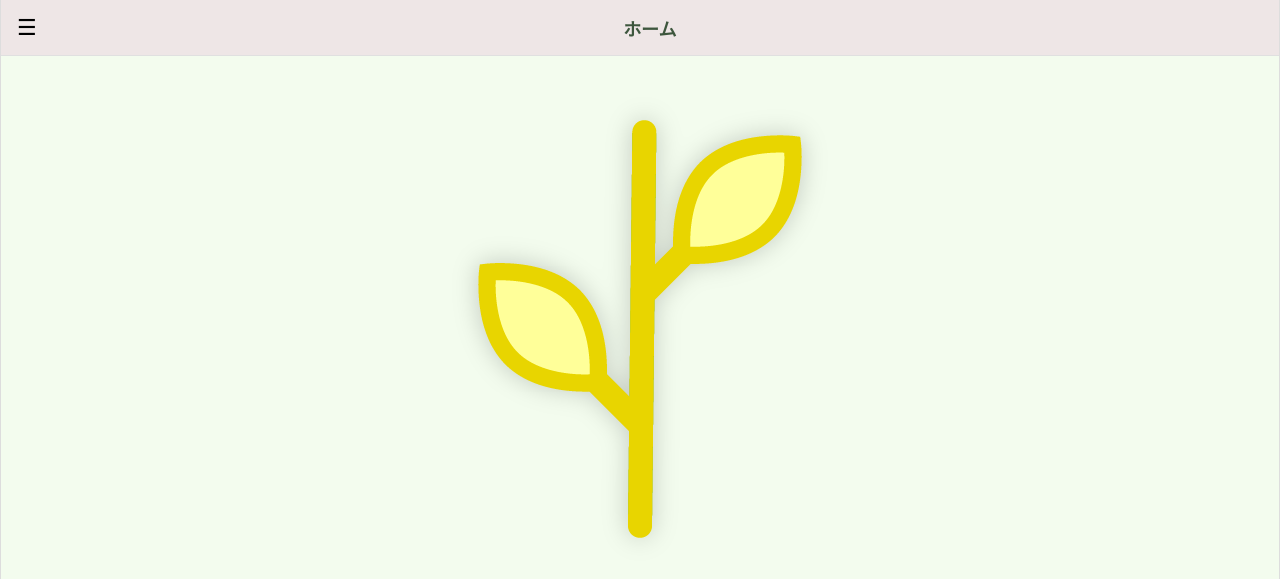
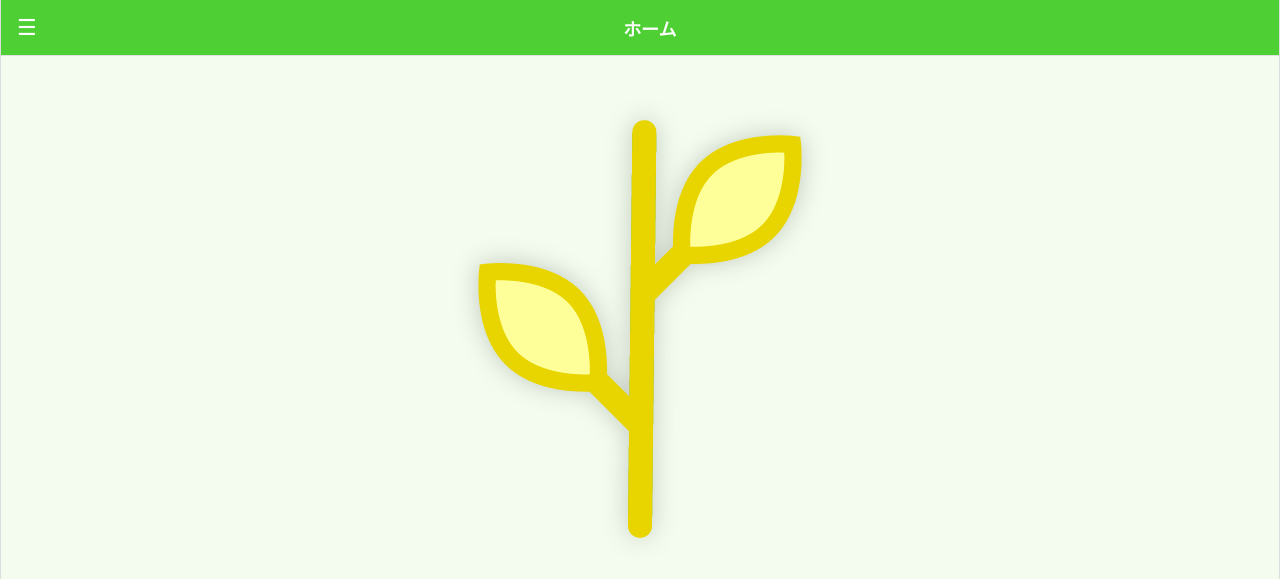
Before and after one commit to Takapass/TECH-JAM-RAIZAP, a Django app: page /home/ in a window 1280 px wide. Shown: the top 579 px of the page. Run offline with Django 5.2, Linux system fonts and the light colour scheme; a user stored in the database is signed in; data comes from the database, SQL or seed files in the repository; both versions use the stored data as it was after the commit; some web fonts are replaced.

Commit message:
ヘッダーの色変更

```diff
--- a/activities/static/activities/base.css
+++ b/activities/static/activities/base.css
@@ -30,7 +30,8 @@ body {
 .header {
     height: 56px;
     border-bottom: 1px solid #e0e0e0;
-    background-color: #eee6e6;
+    background-color: #4ECF34;
+    color: #fff;
 }
 
 .header-inner {
@@ -40,11 +41,13 @@ body {
     padding: 0 16px;
 }
 
+
 .hamburger {
     font-size: 22px;
     background: none;
     border: none;
     cursor: pointer;
+    color: #fff;
 }
 
 .header-title {
```
Also changed, not shown: activities/static/activities/images/Post.png (added), activities/static/activities/images/group.png (added), activities/static/activities/images/home.png (added), activities/static/activities/images/profile.png (added), db.sqlite3.
